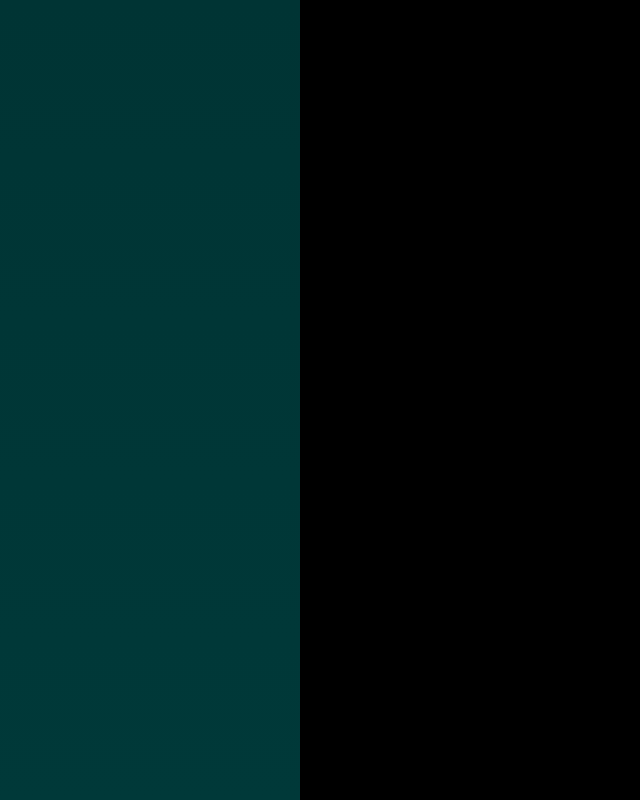
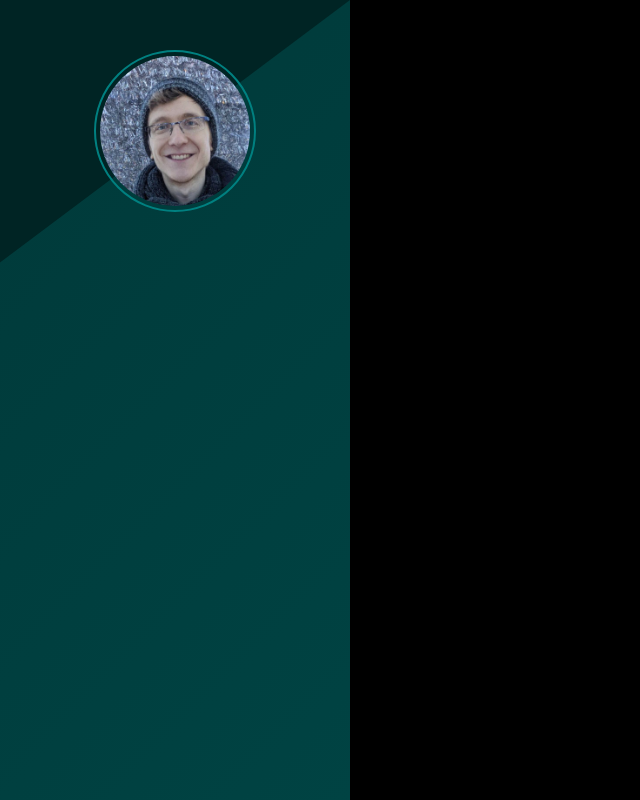
Before and after one commit to rdneagu/my-cv-source, a Vue app: page / in a window 1280 px wide. Shown: the whole page, without its empty margins (0-640 px from the left). Built offline with nearby package versions, Linux system fonts and the light colour scheme.

Commit message:
Add avatar to the profile sidebar

```diff
--- a/src/views/Home.vue
+++ b/src/views/Home.vue
@@ -1,20 +1,67 @@
 <template>
   <div class="home">
-    <aside class="profile"></aside>
+    <aside class="profile">
+      <div class="shape">
+        <svg viewBox="0 0 100 100" xmlns="http://www.w3.org/2000/svg">
+          <polygon class="left-triangle" points="0 0, 100 0, 0 75" />
+          <!-- <polygon class="right-triangle" points="100 5, 50 42.5, 100 75" /> -->
+        </svg>
+      </div>
+      <div class="avatar-wrapper">
+        <div class="avatar"></div>
+      </div>
+      <div class="name"></div>
+    </aside>
     <section class="content"></section>
   </div>
 </template>
 
 <style lang="scss">
+@import '@/scss/_mixins.scss';
 #app .home {
   display: grid;
   grid-template:
-            "profile content" 100% / 300px 1fr;
+            "profile content" 100% / 350px 1fr;
 
   .profile {
+    position: relative;
     display: flex;
     flex-direction: column;
-    background: linear-gradient(to bottom, darken(teal, 15%) 0%, darken(teal, 14%) 100%);
+    align-items: center;
+    padding: 20px 0;
+    background: linear-gradient(135deg, darken(teal, 14%), darken(teal, 12%));
+
+    /**
+     * SVG Shape behind avatar
+     */
+    .shape {
+      position: absolute;
+      top: 0;
+      left: 0;
+      right: 0;
+      height: 64px;
+      svg {
+        .left-triangle { fill: darken(teal, 18%); }
+        .right-triangle { fill: darken(teal, 14%); }
+      }
+    }
+
+    /**
+     * Avatar
+     */
+    .avatar-wrapper {
+      position: relative;
+      padding: 4px;
+      border: 2px solid teal;
+      border-radius: 100%;
+      margin: 30px 0;
+      .avatar {
+        height: 150px;
+        width: 150px;
+        background: url(../assets/avatar.jpg) center top / 200%;
+        border-radius: inherit;
+      }
+    }
   }
 }
 </style>
```
Also changed, not shown: src/assets/avatar.jpg (added).
